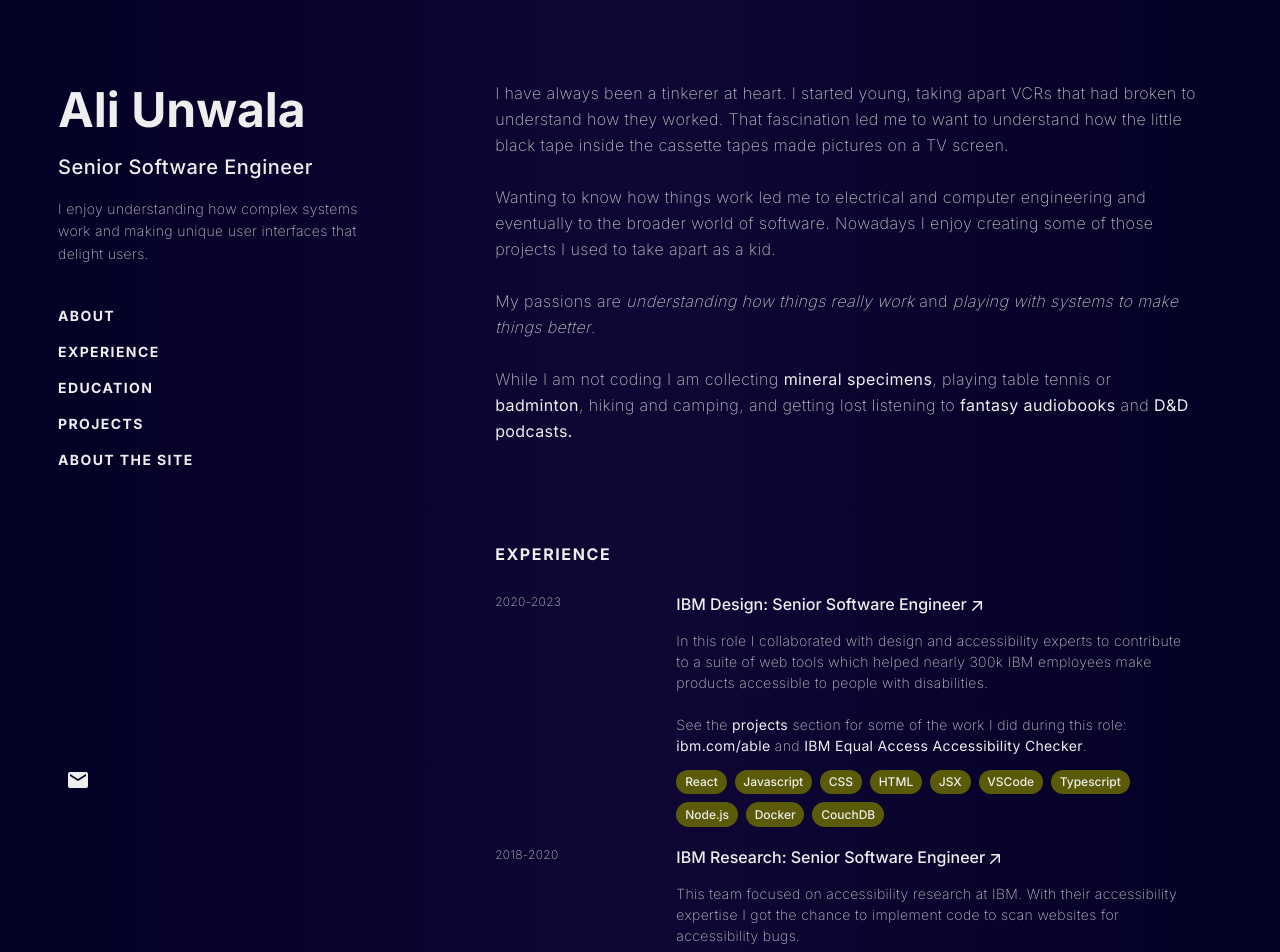
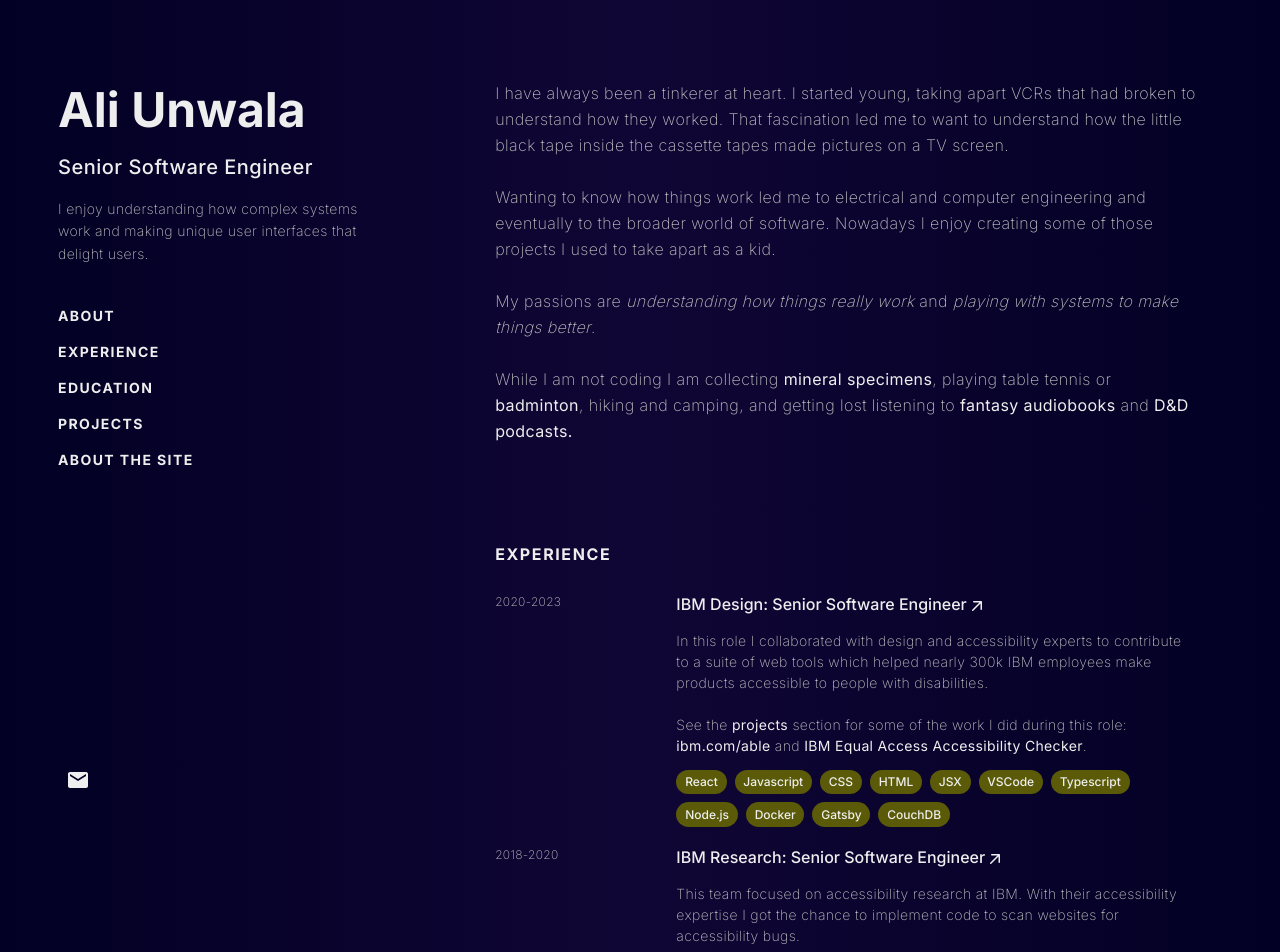
Before and after one commit to aliunwala/netlify-website-test, a Next.js app: page / in a window 1280 px wide. Shown: the top 952 px of the page. Built offline with nearby package versions, Linux system fonts and the light colour scheme.

Commit message:
Text Change

```diff
--- a/pages/index.js
+++ b/pages/index.js
@@ -131,7 +131,7 @@ export default function Home() {
                 <br></br>
                 See the <a href='#projects'>projects</a> section for some of the work I did during this role: <a href='#ableSite'>ibm.com/able</a> and <a href='#checker'>IBM Equal Access Accessibility Checker</a>."
                 id="IBMDesign"
-                technologies="React,Javascript,CSS,HTML,JSX,VSCode,Typescript,Node.js,Docker,CouchDB"
+                technologies="React,Javascript,CSS,HTML,JSX,VSCode,Typescript,Node.js,Docker,Gatsby,CouchDB"
               ></JobCard>
               <JobCard
                 dates="2018-2020"
```
